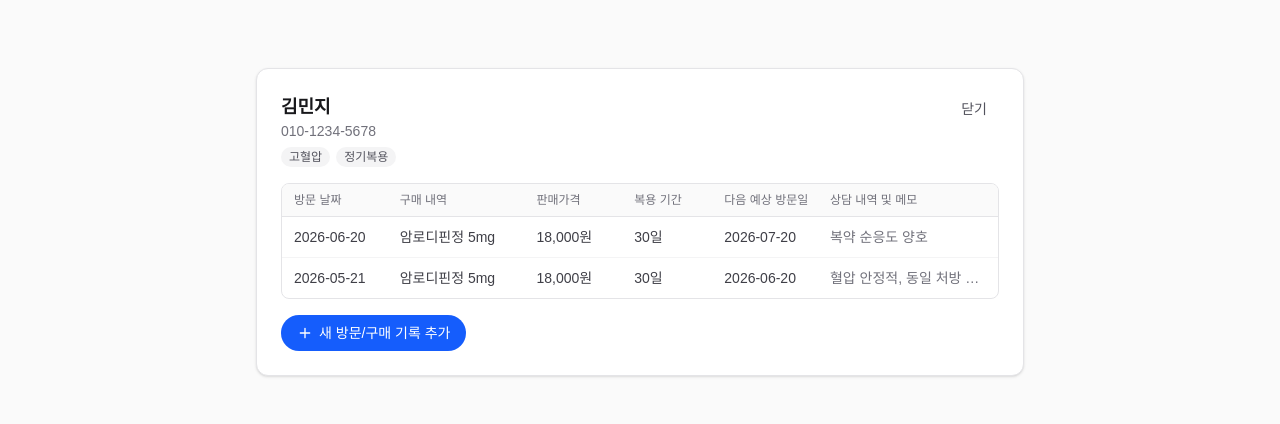
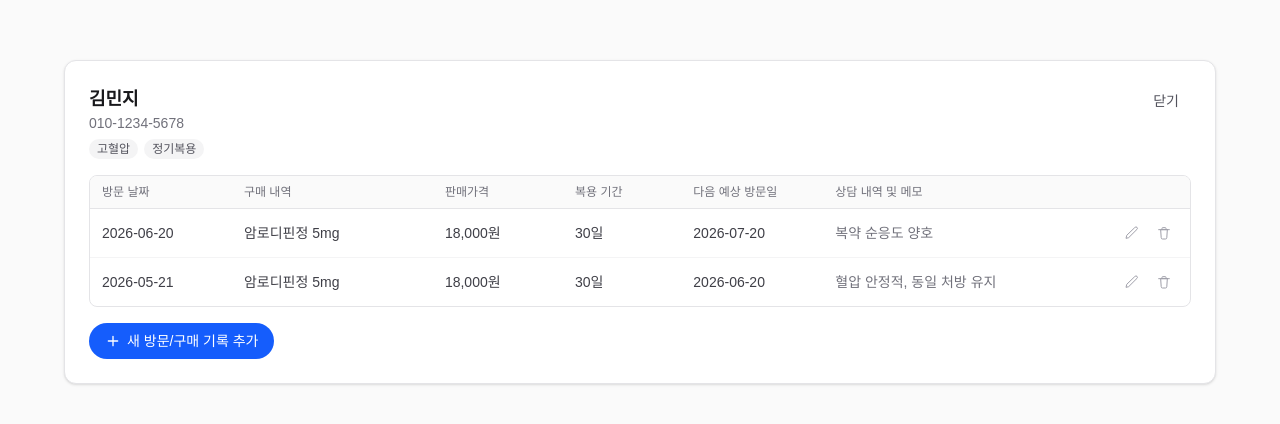
Before and after one commit to puggycon/customer-nexus, a Next.js app: page /customers/1 in a window 1280 px wide. Shown: the part 178-602 px from the top of the page. Built offline with nearby package versions, Linux system fonts and the light colour scheme.

Commit message:
개인별 구매 방문 모달창 수정

```diff
--- a/app/@modal/(.)customers/[id]/page.tsx
+++ b/app/@modal/(.)customers/[id]/page.tsx
@@ -9,7 +9,7 @@ export default async function CustomerDetailModal({
   const { id } = await params;
 
   return (
-    <Modal widthClassName="max-w-3xl">
+    <Modal widthClassName="max-w-6xl">
       <CustomerDetailView customerId={id} />
     </Modal>
   );
--- a/app/customers/[id]/page.tsx
+++ b/app/customers/[id]/page.tsx
@@ -9,7 +9,7 @@ export default async function CustomerDetailPage({
 
   return (
     <div className="flex flex-1 items-center justify-center bg-zinc-50 p-6">
-      <div className="w-full max-w-3xl rounded-xl border border-zinc-200 bg-white p-6 shadow-sm">
+      <div className="w-full max-w-6xl rounded-xl border border-zinc-200 bg-white p-6 shadow-sm">
         <CustomerDetailView customerId={id} />
       </div>
     </div>
--- a/components/AddVisitForm.tsx
+++ b/components/AddVisitForm.tsx
@@ -3,34 +3,45 @@
 import { useState } from "react";
 import { useCustomers } from "./CustomerContext";
 import { formatToday } from "./dateUtils";
+import type { Visit } from "./types";
 
 export default function AddVisitForm({
   customerId,
+  visit,
   onDone,
   onCancel,
 }: {
   customerId: string;
+  visit?: Visit;
   onDone: () => void;
   onCancel: () => void;
 }) {
-  const { addVisit } = useCustomers();
-  const [visitDate, setVisitDate] = useState(formatToday());
-  const [product, setProduct] = useState("");
-  const [price, setPrice] = useState("");
-  const [durationDays, setDurationDays] = useState("");
-  const [memo, setMemo] = useState("");
+  const { addVisit, updateVisit } = useCustomers();
+  const [visitDate, setVisitDate] = useState(visit?.visitDate ?? formatToday());
+  const [product, setProduct] = useState(visit?.product ?? "");
+  const [price, setPrice] = useState(visit ? String(visit.price) : "");
+  const [durationDays, setDurationDays] = useState(
+    visit ? String(visit.durationDays) : "",
+  );
+  const [memo, setMemo] = useState(visit?.memo ?? "");
 
   function handleSubmit(e: React.FormEvent) {
     e.preventDefault();
     if (!visitDate || !product.trim()) return;
 
-    addVisit(customerId, {
+    const input = {
       visitDate,
       product: product.trim(),
       price: Number(price) || 0,
       durationDays: Number(durationDays) || 0,
       memo: memo.trim(),
-    });
+    };
+
+    if (visit) {
+      updateVisit(customerId, visit.id, input);
+    } else {
+      addVisit(customerId, input);
+    }
     onDone();
   }
 
@@ -116,7 +127,7 @@ export default function AddVisitForm({
           type="submit"
           className="rounded-full bg-blue-600 px-4 py-2 text-sm font-medium text-white transition-all duration-150 hover:bg-blue-500 hover:shadow-lg hover:shadow-blue-500/30 hover:-translate-y-0.5 active:translate-y-0"
         >
-          저장
+          {visit ? "수정 완료" : "저장"}
         </button>
       </div>
     </form>
--- /dev/null
+++ b/components/ConfirmDialog.tsx
@@ -0,0 +1,43 @@
+"use client";
+
+export default function ConfirmDialog({
+  message,
+  onConfirm,
+  onCancel,
+}: {
+  message: string;
+  onConfirm: () => void;
+  onCancel: () => void;
+}) {
+  return (
+    <div
+      className="fixed inset-0 z-[60] flex items-center justify-center bg-black/40 p-4"
+      onClick={onCancel}
+    >
+      <div
+        role="alertdialog"
+        aria-modal="true"
+        onClick={(e) => e.stopPropagation()}
+        className="w-full max-w-sm rounded-xl bg-white p-5 shadow-xl"
+      >
+        <p className="text-sm text-zinc-700">{message}</p>
+        <div className="mt-4 flex justify-end gap-2">
+          <button
+            type="button"
+            onClick={onCancel}
+            className="rounded-full px-4 py-2 text-sm font-medium text-zinc-600 transition-colors hover:bg-zinc-100"
+          >
+            취소
+          </button>
+          <button
+            type="button"
+            onClick={onConfirm}
+            className="rounded-full bg-red-600 px-4 py-2 text-sm font-medium text-white transition-all duration-150 hover:bg-red-500 hover:shadow-lg hover:shadow-red-500/30"
+          >
+            삭제
+          </button>
+        </div>
+      </div>
+    </div>
+  );
+}
--- a/components/CustomerContext.tsx
+++ b/components/CustomerContext.tsx
@@ -23,6 +23,8 @@ type CustomerContextValue = {
   addCustomer: (input: NewCustomerInput) => void;
   removeCustomer: (id: string) => void;
   addVisit: (customerId: string, input: NewVisitInput) => void;
+  updateVisit: (customerId: string, visitId: string, input: NewVisitInput) => void;
+  removeVisit: (customerId: string, visitId: string) => void;
 };
 
 const CustomerContext = createContext<CustomerContextValue | null>(null);
@@ -65,9 +67,42 @@ export function CustomerProvider({
     );
   }
 
+  function updateVisit(
+    customerId: string,
+    visitId: string,
+    input: NewVisitInput,
+  ) {
+    setCustomers((prev) =>
+      prev.map((c) => {
+        if (c.id !== customerId) return c;
+        const visits = c.visits
+          .map((v) => (v.id === visitId ? { ...v, ...input } : v))
+          .sort((a, b) => b.visitDate.localeCompare(a.visitDate));
+        return { ...c, visits, lastVisit: visits[0].visitDate };
+      }),
+    );
+  }
+
+  function removeVisit(customerId: string, visitId: string) {
+    setCustomers((prev) =>
+      prev.map((c) => {
+        if (c.id !== customerId) return c;
+        const visits = c.visits.filter((v) => v.id !== visitId);
+        return { ...c, visits, lastVisit: visits[0]?.visitDate ?? c.lastVisit };
+      }),
+    );
+  }
+
   return (
     <CustomerContext.Provider
-      value={{ customers, addCustomer, removeCustomer, addVisit }}
+      value={{
+        customers,
+        addCustomer,
+        removeCustomer,
+        addVisit,
+        updateVisit,
+        removeVisit,
+      }}
     >
       {children}
     </CustomerContext.Provider>
--- a/components/CustomerDetailView.tsx
+++ b/components/CustomerDetailView.tsx
@@ -3,8 +3,10 @@
 import { useRouter } from "next/navigation";
 import { useState } from "react";
 import AddVisitForm from "./AddVisitForm";
+import ConfirmDialog from "./ConfirmDialog";
 import { useCustomers } from "./CustomerContext";
 import { PlusIcon } from "./icons";
+import type { Visit } from "./types";
 import VisitHistoryTable from "./VisitHistoryTable";
 
 export default function CustomerDetailView({
@@ -13,8 +15,10 @@ export default function CustomerDetailView({
   customerId: string;
 }) {
   const router = useRouter();
-  const { customers } = useCustomers();
+  const { customers, removeVisit } = useCustomers();
   const [showForm, setShowForm] = useState(false);
+  const [editingVisit, setEditingVisit] = useState<Visit | null>(null);
+  const [deletingVisit, setDeletingVisit] = useState<Visit | null>(null);
   const customer = customers.find((c) => c.id === customerId);
 
   if (!customer) {
@@ -36,8 +40,13 @@ export default function CustomerDetailView({
     b.visitDate.localeCompare(a.visitDate),
   );
 
+  function closeForm() {
+    setShowForm(false);
+    setEditingVisit(null);
+  }
+
   return (
-    <div className="flex max-h-[80vh] flex-col gap-4">
+    <div className="flex max-h-[85vh] flex-col gap-4">
       <div className="flex items-start justify-between">
         <div>
           <h2 className="text-lg font-semibold text-zinc-900">
@@ -65,14 +74,22 @@ export default function CustomerDetailView({
       </div>
 
       <div className="flex-1 overflow-y-auto">
-        <VisitHistoryTable visits={sortedVisits} />
+        <VisitHistoryTable
+          visits={sortedVisits}
+          onEdit={(visit) => {
+            setEditingVisit(visit);
+            setShowForm(true);
+          }}
+          onDelete={(visit) => setDeletingVisit(visit)}
+        />
       </div>
 
       {showForm ? (
         <AddVisitForm
           customerId={customer.id}
-          onDone={() => setShowForm(false)}
-          onCancel={() => setShowForm(false)}
+          visit={editingVisit ?? undefined}
+          onDone={closeForm}
+          onCancel={closeForm}
         />
       ) : (
         <button
@@ -84,6 +101,17 @@ export default function CustomerDetailView({
           새 방문/구매 기록 추가
         </button>
       )}
+
+      {deletingVisit && (
+        <ConfirmDialog
+          message={`${deletingVisit.visitDate} 방문 기록(${deletingVisit.product})을 삭제하시겠습니까?`}
+          onCancel={() => setDeletingVisit(null)}
+          onConfirm={() => {
+            removeVisit(customer.id, deletingVisit.id);
+            setDeletingVisit(null);
+          }}
+        />
+      )}
     </div>
   );
 }
--- a/components/VisitHistoryTable.tsx
+++ b/components/VisitHistoryTable.tsx
@@ -1,10 +1,19 @@
 import { addDaysToDate } from "./dateUtils";
+import { PencilIcon, TrashIcon } from "./icons";
 import type { Visit } from "./types";
 
 const VISIT_HISTORY_GRID_COLS =
-  "grid-cols-[1.2fr_1.6fr_1.1fr_1fr_1.2fr_2fr]";
+  "grid-cols-[1.1fr_1.6fr_1fr_0.9fr_1.1fr_2fr_0.8fr]";
 
-export default function VisitHistoryTable({ visits }: { visits: Visit[] }) {
+export default function VisitHistoryTable({
+  visits,
+  onEdit,
+  onDelete,
+}: {
+  visits: Visit[];
+  onEdit: (visit: Visit) => void;
+  onDelete: (visit: Visit) => void;
+}) {
   if (visits.length === 0) {
     return (
       <p className="px-2 py-10 text-center text-sm text-zinc-400">
@@ -24,12 +33,13 @@ export default function VisitHistoryTable({ visits }: { visits: Visit[] }) {
         <span>복용 기간</span>
         <span>다음 예상 방문일</span>
         <span>상담 내역 및 메모</span>
+        <span />
       </div>
-      <div className="max-h-72 overflow-y-auto">
+      <div className="max-h-[28rem] overflow-y-auto">
         {visits.map((visit) => (
           <div
             key={visit.id}
-            className={`grid ${VISIT_HISTORY_GRID_COLS} gap-3 border-b border-zinc-100 px-3 py-2.5 text-sm text-zinc-700 last:border-b-0`}
+            className={`grid ${VISIT_HISTORY_GRID_COLS} items-center gap-3 border-b border-zinc-100 px-3 py-2.5 text-sm text-zinc-700 last:border-b-0`}
           >
             <span>{visit.visitDate}</span>
             <span className="truncate">{visit.product}</span>
@@ -37,6 +47,24 @@ export default function VisitHistoryTable({ visits }: { visits: Visit[] }) {
             <span>{visit.durationDays}일</span>
             <span>{addDaysToDate(visit.visitDate, visit.durationDays)}</span>
             <span className="truncate text-zinc-500">{visit.memo}</span>
+            <div className="flex items-center justify-end gap-1">
+              <button
+                type="button"
+                onClick={() => onEdit(visit)}
+                aria-label="방문 기록 수정"
+                className="flex size-7 items-center justify-center rounded-md text-zinc-400 transition-colors hover:bg-blue-50 hover:text-blue-600"
+              >
+                <PencilIcon className="size-4" />
+              </button>
+              <button
+                type="button"
+                onClick={() => onDelete(visit)}
+                aria-label="방문 기록 삭제"
+                className="flex size-7 items-center justify-center rounded-md text-zinc-400 transition-colors hover:bg-red-50 hover:text-red-600"
+              >
+                <TrashIcon className="size-4" />
+              </button>
+            </div>
           </div>
         ))}
       </div>
--- a/components/icons.tsx
+++ b/components/icons.tsx
@@ -86,3 +86,21 @@ export function PlusIcon({ className }: { className?: string }) {
     </svg>
   );
 }
+
+export function PencilIcon({ className }: { className?: string }) {
+  return (
+    <svg
+      className={className}
+      viewBox="0 0 24 24"
+      fill="none"
+      stroke="currentColor"
+      strokeWidth="1.5"
+    >
+      <path
+        d="M16.5 3.5a2.1 2.1 0 0 1 3 3L7 19l-4 1 1-4Z"
+        strokeLinecap="round"
+        strokeLinejoin="round"
+      />
+    </svg>
+  );
+}
```
Also changed, not shown: 1 other file (tests, documents, lock files or other folders).
